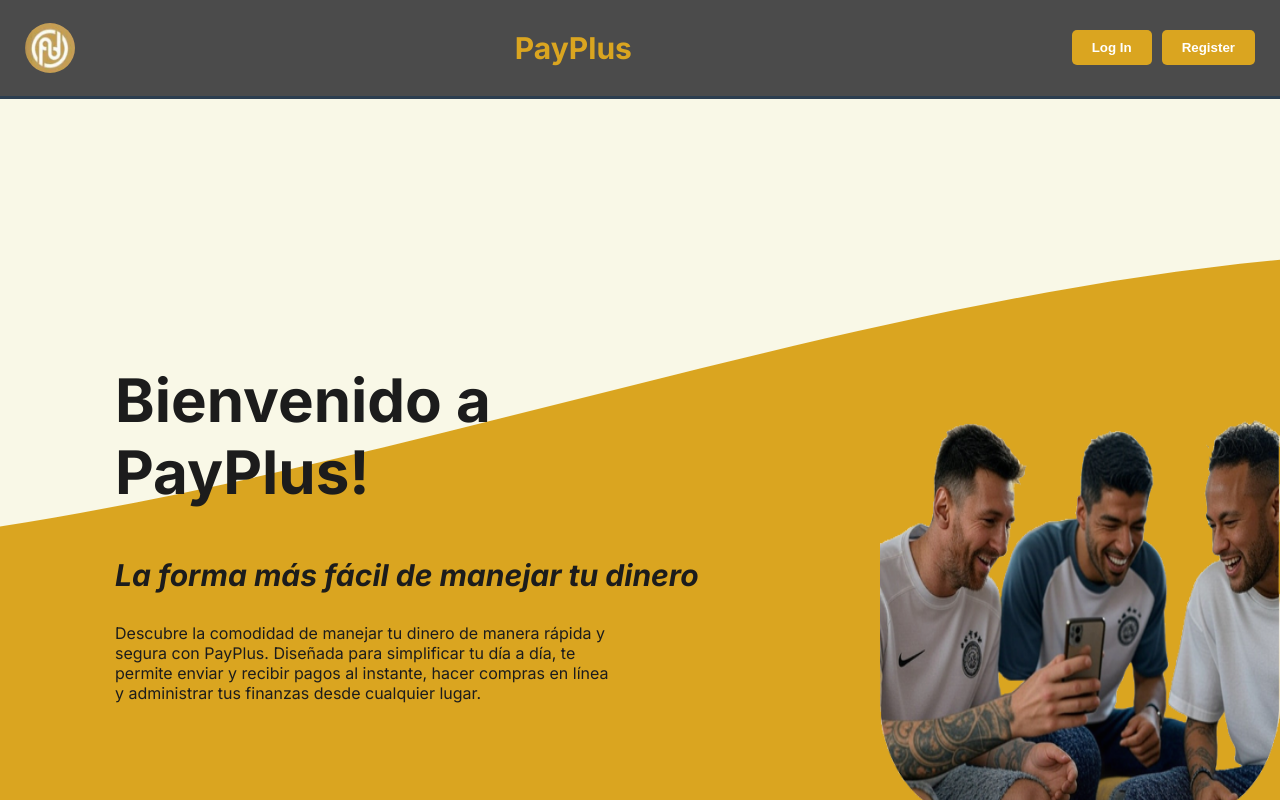
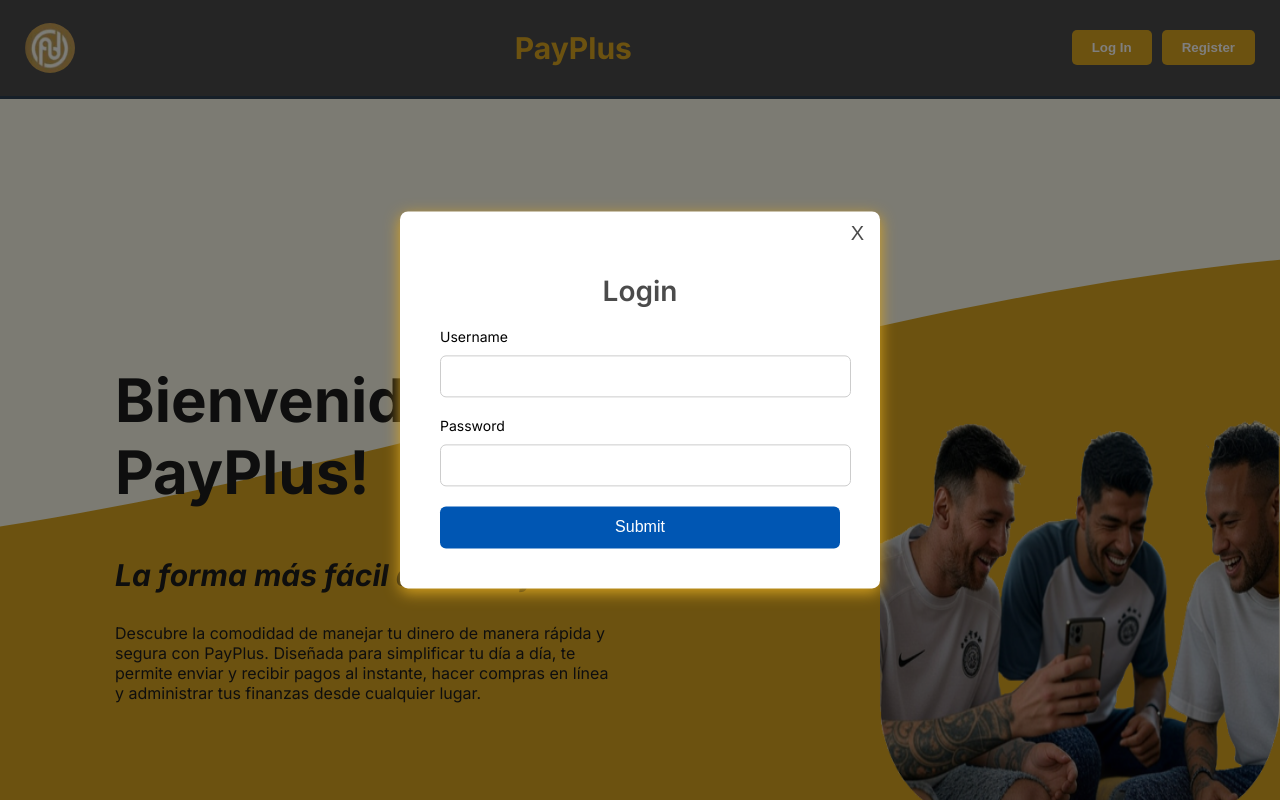
Before and after one commit to DominguezFranco/payPlus, a React (Vite) app: page / in a window 1280 px wide. Both pictures are taken after a click on the button "Log In". Shown: the top 800 px of the page. Built offline with nearby package versions, Linux system fonts and the light colour scheme.

Commit message:
styling form

```diff
--- /dev/null
+++ b/src/component/Login/Login.jsx
@@ -0,0 +1,53 @@
+import React, { useState } from 'react';
+import './Login.css';
+
+const Login = ({ onClose }) => {
+    const [username, setUsername] = useState('');
+    const [password, setPassword] = useState('');
+    const [error, setError] = useState('');
+
+
+    const handleSubmit = (e) => {
+    e.preventDefault();
+    if (username === '' || password === '') {
+        setError('Please fill in all fields');
+    } else {
+        setError('');
+        onClose();
+    }
+    };
+
+    return (
+    <>
+        <div className="login-overlay"></div>
+        <div className="login-container">
+            <button className="close-btn" onClick={onClose}>X</button>
+            <form onSubmit={handleSubmit} className="login-form">
+                <h2 className="login-title" >Login</h2>
+                {error && <p className="error">{error}</p>}
+                <div className="form-group">
+                    <label>Username</label>
+                    <input
+                        type="text"
+                        value={username}
+                        className='input-field'
+                        onChange={(e) => setUsername(e.target.value)}
+                    />
+                </div>
+                <div className="form-group">
+                    <label>Password</label>
+                    <input
+                        type="password"
+                        value={password}
+                        className='input-field'
+                        onChange={(e) => setPassword(e.target.value)}
+                    />
+                </div>
+                <button type="submit" className="submit-btn">Submit</button>
+            </form>
+        </div>
+    </>
+    );
+};
+
+export default Login;
--- /dev/null
+++ b/src/component/Login/login.css
@@ -0,0 +1,95 @@
+.login-overlay {
+    position: fixed;
+    top: 0;
+    left: 0;
+    right: 0;
+    bottom: 0;
+    background: rgba(0, 0, 0, 0.5);
+    display: flex;
+    justify-content: center;
+    align-items: center;
+    z-index: 10;
+}
+
+.login-container {
+    position: fixed;
+    top: 50%;
+    left: 50%;
+    transform: translate(-50%, -50%);
+    background: #ffffff;
+    padding: 40px;
+    border-radius: 8px;
+    box-shadow: 0 4px 15px var(--color-dorado);
+    width: 100%;
+    max-width: 400px;
+    z-index: 20;
+}
+
+.login-title {
+    font-size: 28px;
+    font-weight: 600;
+    color: var(--color-gris-oscuro);
+    margin-bottom: 20px;
+    text-align: center;
+}
+
+.error {
+    color: var(--color-rojo-error);
+    font-size: 14px;
+    text-align: start;
+    margin-bottom: 15px;
+}
+
+.form-group {
+    margin-right: 15px;
+    margin-bottom: 20px;
+}
+
+.form-group label {
+    font-size: 14px;
+    color: var(--color-gris-suave);
+    margin-bottom: 5px;
+    display: block;
+}
+
+.input-field {
+    width: 100%;
+    padding: 12px;
+    border: 1px solid #ccc;
+    border-radius: 6px;
+    font-size: 14px;
+    margin-top: 5px;
+}
+
+.input-field:focus {
+    border-color: var(--color-dorado);
+    outline: none;
+}
+
+.submit-btn {
+    width: 100%;
+    padding: 12px;
+    border: none;
+    border-radius: 6px;
+    background-color: #0056b3;
+    color: var(--color-blanco);
+    font-size: 16px;
+    cursor: pointer;
+    transition: background-color 0.3s;
+}
+
+.submit-btn:active {
+    background-color: var(--color-azul-interactivo);
+}
+
+.close-btn {
+    position: absolute;
+    top: 10px;
+    right: 10px;
+    font-size: 20px;
+    cursor: pointer;
+    border : none;
+    background-color: transparent;
+    color: var(--color-gris-oscuro);
+    transition: color 0.3s;
+}
--- a/src/component/NavBar/NavBar.jsx
+++ b/src/component/NavBar/NavBar.jsx
@@ -1,17 +1,27 @@
-import React from 'react'
+import React, { useState } from 'react'
 import './navbar.css'
-
+import Login from '../Login/Login'
 
 const NavBar = () => {
+  const [showLogin, setShowLogin] = useState(false);
+
+  const handleClick = () => {
+    setShowLogin(!showLogin);
+  }
+
+  const handleClose = () => {
+    setShowLogin(false);
+  }
+
   return (
     <nav className='nav-container'>
         <img className="logo" src="/PayPlus.jpg" width={100} height={100}></img>
         <h1>PayPlus</h1>
         <div className='btn-container'>
-          <button className='btn-login'>Log In</button>
+          <button className='btn-login' onClick={handleClick}>Log In</button>
           <button className='btn-register'>Register</button>
         </div>
-
+        {showLogin && <Login onClose={handleClose} />}
     </nav>
   )
 }
```
